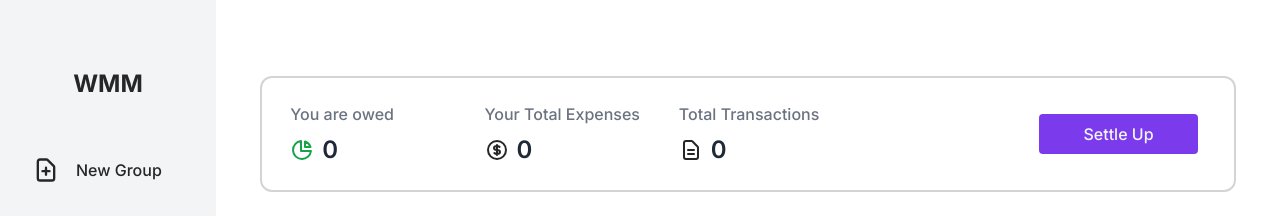
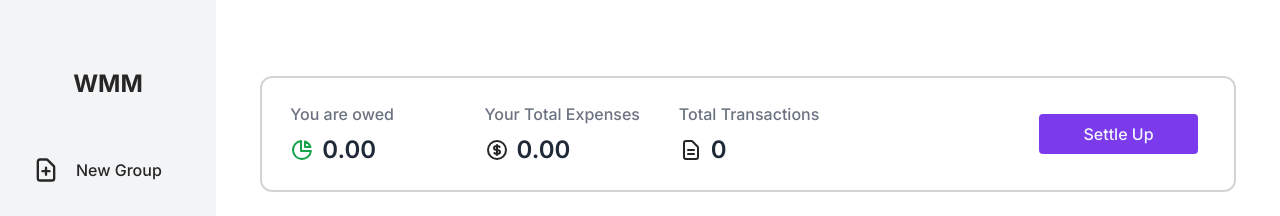
Before and after one commit to yanchenm/split, a Next.js app in the folder frontend/: page /app/group/1 in a window 1280 px wide. Shown: the top 216 px of the page. Built offline with nearby package versions, Linux system fonts and the light colour scheme; no server answers.

Commit message:
edge cases

```diff
--- a/frontend/components/app/SplitCard.tsx
+++ b/frontend/components/app/SplitCard.tsx
@@ -53,7 +53,7 @@ const SplitCard: React.FC<CardProps> = ({ name, userBalance, currency, lastUpdat
           <CurrencyDollarIcon className={`h-7 w-7 font-light ${userBalance < 0 ? 'text-red-500' : 'text-green-600'}`} />
           <div className="font-medium text-xl mb-1 pl-5">
             <h3 className="dark:text-slate-400 text-sm">{userBalance < 0 ? 'You owe' : 'You are owed'}</h3>
-            {userBalance} {currency}
+            {userBalance.toFixed(2)} {currency}
           </div>
         </span>
       )}
--- a/frontend/components/detailview/GroupStats.tsx
+++ b/frontend/components/detailview/GroupStats.tsx
@@ -148,7 +148,7 @@ const GroupStats: React.FC<StatProps> = ({ providedWeb3, group, settle, txns, fo
           <span className="flex flex-row ml-3 my-2 space-x-2 items-center">
             <ChartPieIcon className={`h-6 w-6  ${userBalance < 0 ? 'text-red-500' : 'text-green-600'}`} />
             <h3 className="text-2xl text-gray-800 dark:text-slate-200 font-semibold">
-              {userBalance} {group?.currency}
+              {userBalance.toFixed(2)} {group?.currency}
             </h3>
           </span>
         </div>
@@ -158,7 +158,7 @@ const GroupStats: React.FC<StatProps> = ({ providedWeb3, group, settle, txns, fo
           <span className="flex flex-row ml-3 my-2 space-x-2 items-center">
             <CurrencyDollarIcon className="h-6 w-6" />
             <h3 className="text-2xl text-gray-800 dark:text-slate-200 font-semibold">
-              {totalExpenses} {group?.currency}
+              {totalExpenses.toFixed(2)} {group?.currency}
             </h3>
           </span>
         </div>
--- a/frontend/pages/index.tsx
+++ b/frontend/pages/index.tsx
@@ -120,8 +120,10 @@ const Home: NextPage<PageProps> = ({ ...props }) => {
               );
             }
 
-            let isNotRegisteredAndConnected =
-              (!isRegistered && consumerProps?.isHarmony && consumerProps?.isConnected) || false;
+            let isNotRegisteredAndConnected = () => {
+              return (!isRegistered && consumerProps?.isHarmony && consumerProps?.isConnected) || false;
+            }
+
 
             return (
               <>
@@ -131,9 +133,9 @@ const Home: NextPage<PageProps> = ({ ...props }) => {
                 <div className={`${darkmodeProps?.isDarkmode ? 'dark' : ''}`}>
                   <div>
                     <Modal
-                      isOpen={isNotRegisteredAndConnected}
+                      isOpen={isNotRegisteredAndConnected()}
                       title="Enter User Details"
-                      closeHandler={closeModal}
+                      closeHandler={() => {}}
                       openHandler={() => {}}
                     >
                       <FormProvider {...formMethods}>
```
